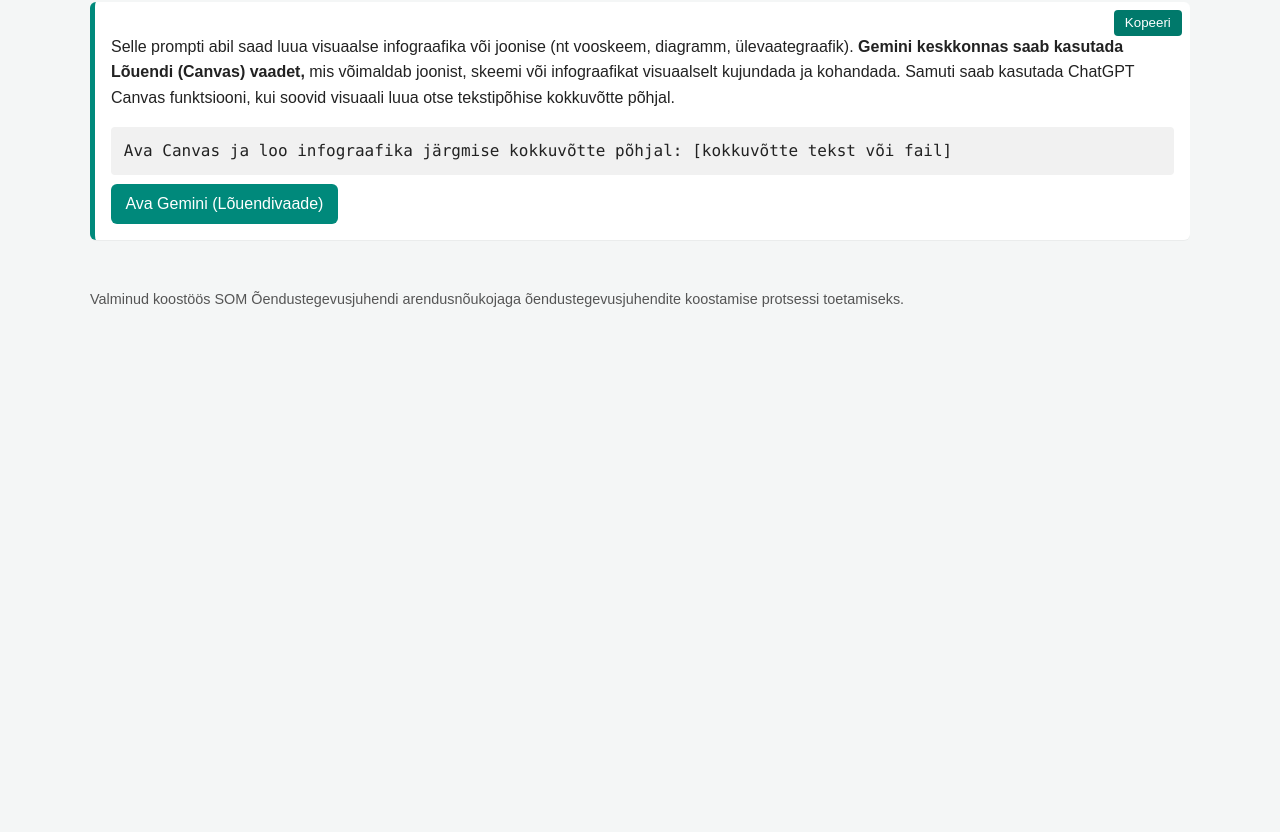
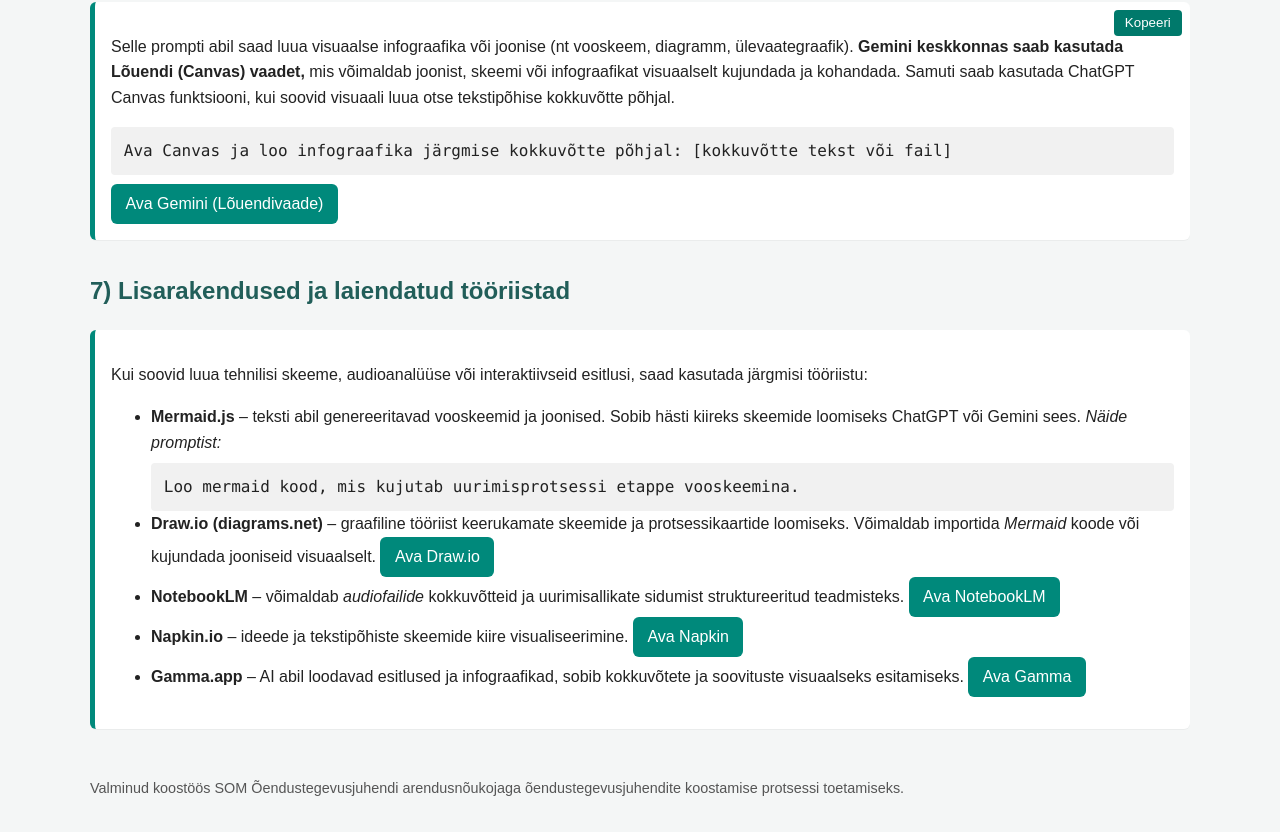
Before and after one commit to ellivalla/tervishoiupromptid, a plain HTML site: page index.html in a window 1280 px wide. Shown: the part 3931-4763 px from the top of the page. Before the commit the page ends 4274 px from the top, so only its background shows below. Drawn offline with Linux system fonts and the light colour scheme.

Commit message:
Update index.html

```diff
--- a/index.html
+++ b/index.html
@@ -175,6 +175,33 @@ Näide pealkirjastamiseks:
   </div>
 </div>
 
+  <h2>7) Lisarakendused ja laiendatud tööriistad</h2>
+<div class="prompt-block">
+  <p>
+    Kui soovid luua tehnilisi skeeme, audioanalüüse või interaktiivseid esitlusi, saad kasutada järgmisi tööriistu:
+  </p>
+  <ul>
+    <li><strong>Mermaid.js</strong> – teksti abil genereeritavad vooskeemid ja joonised. Sobib hästi kiireks skeemide loomiseks ChatGPT või Gemini sees.
+      <em>Näide promptist:</em>
+      <code>Loo mermaid kood, mis kujutab uurimisprotsessi etappe vooskeemina.</code>
+    </li>
+    <li><strong>Draw.io (diagrams.net)</strong> – graafiline tööriist keerukamate skeemide ja protsessikaartide loomiseks.
+      Võimaldab importida <em>Mermaid</em> koode või kujundada jooniseid visuaalselt.
+      <a class="btn-secondary" href="https://app.diagrams.net/" target="_blank" rel="noopener">Ava Draw.io</a>
+    </li>
+    <li><strong>NotebookLM</strong> – võimaldab <em>audiofailide</em> kokkuvõtteid ja uurimisallikate sidumist struktureeritud teadmisteks.
+      <a class="btn-secondary" href="https://notebooklm.google.com/" target="_blank" rel="noopener">Ava NotebookLM</a>
+    </li>
+    <li><strong>Napkin.io</strong> – ideede ja tekstipõhiste skeemide kiire visualiseerimine.
+      <a class="btn-secondary" href="https://napkin.io/" target="_blank" rel="noopener">Ava Napkin</a>
+    </li>
+    <li><strong>Gamma.app</strong> – AI abil loodavad esitlused ja infograafikad, sobib kokkuvõtete ja soovituste visuaalseks esitamiseks.
+      <a class="btn-secondary" href="https://gamma.app/" target="_blank" rel="noopener">Ava Gamma</a>
+    </li>
+  </ul>
+</div>
+
+
 
   <footer>
     Valminud koostöös SOM Õendustegevusjuhendi arendusnõukojaga õendustegevusjuhendite koostamise protsessi toetamiseks.
```
